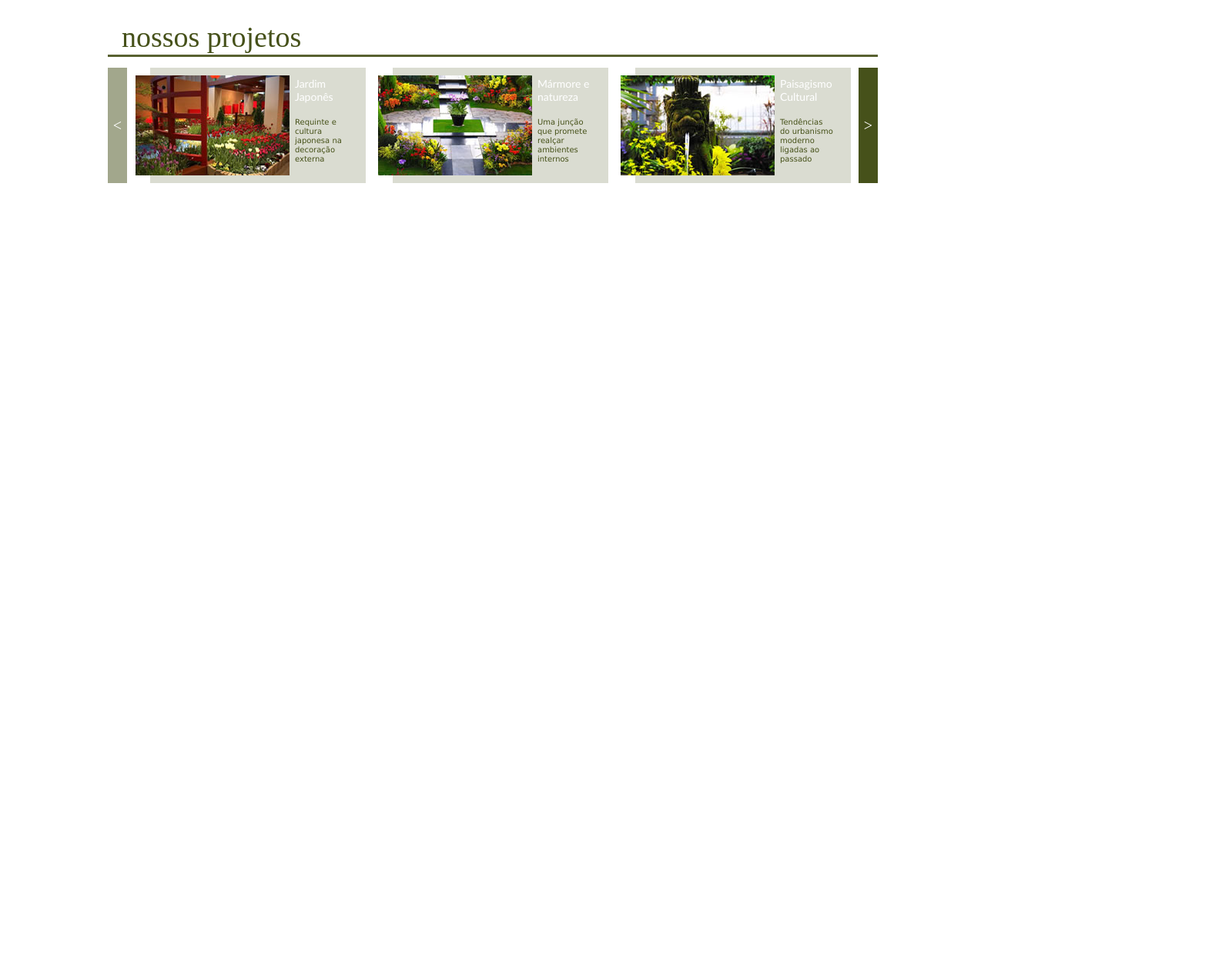
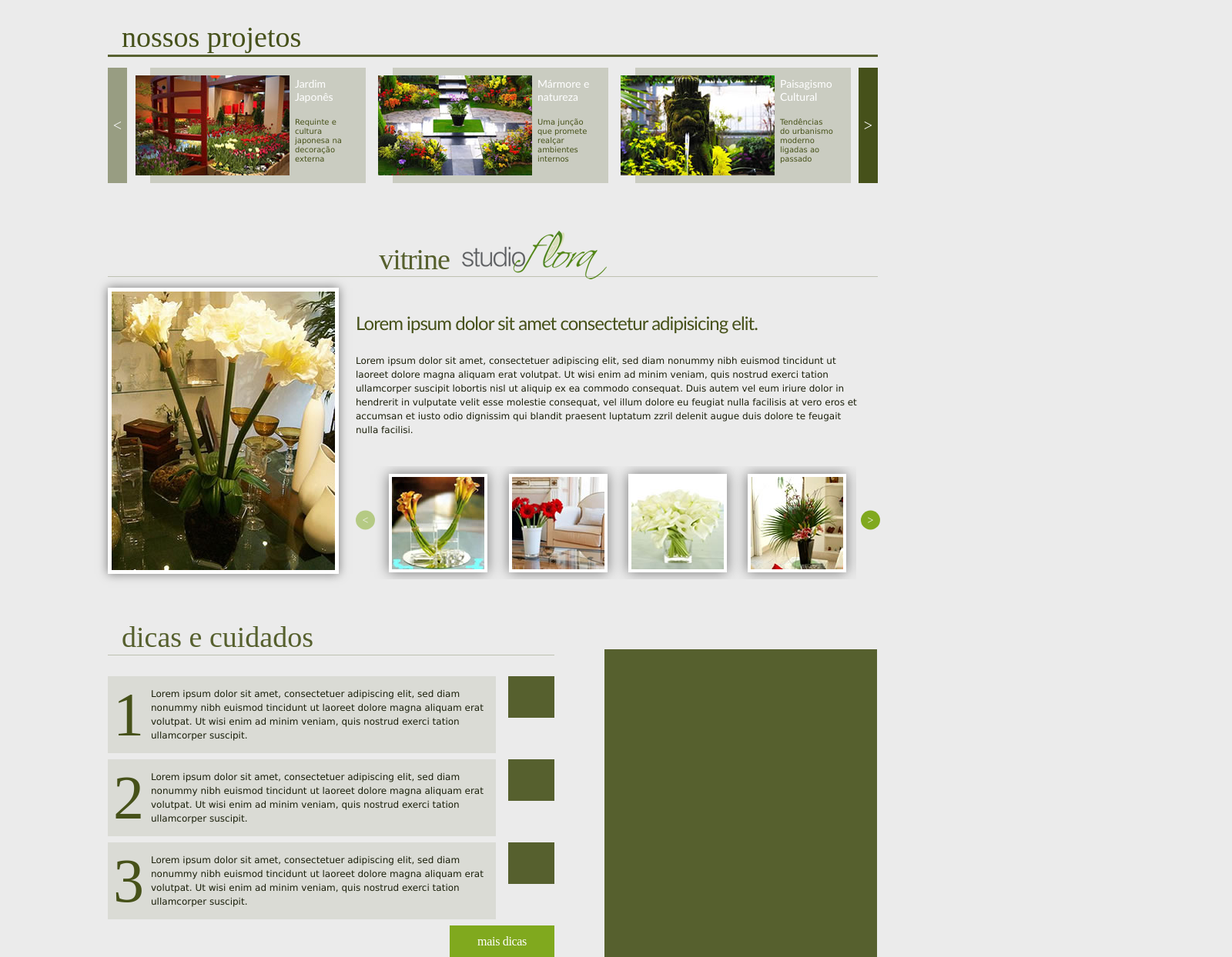
Before and after one commit to efraim-andrade/studio_flora, a plain HTML site: page index.html in a window 1280 px wide. Shown: the part 751-1995 px from the top of the page at 77% size, 1600 px wide, since content can reach past the window. Before the commit the page ends 1051 px from the top, so only its background shows below. Drawn offline with Linux system fonts and the light colour scheme.

Commit message:
Index
Feito a sessão tips,showcase e projects

```diff
--- a/index.html
+++ b/index.html
@@ -14,6 +14,8 @@
     <link rel="stylesheet" href="dist/css/layout/header.css">
     <link rel="stylesheet" href="dist/css/layout/services.css">
     <link rel="stylesheet" href="dist/css/layout/projects.css">
+    <link rel="stylesheet" href="dist/css/layout/showcase.css">
+    <link rel="stylesheet" href="dist/css/layout/tips.css">
     <link rel="stylesheet" href="dist/css/pages/index.css">
 
 </head>
@@ -23,7 +25,10 @@
         <div class="container">
             <div class="top-content">
                 <a class="link" href="javascript:;">
-                    <img class="logo" src="dist/img/logo.png" alt="">
+                    <img class="logo" src="dist/img/logo.png" alt="Logo">
+                    <div class="blur">
+                        <img class="photo" src="dist/img/blur.png" alt="Blur">
+                    </div>
                 </a>
 
                 <ul class="list">
@@ -57,15 +62,15 @@
             <div class="banner">
                 <div class="banner-carousel owl-carousel owl-theme">
                     <div class="item">
-                        <img class="img" src="dist/img/banner.jpg" alt="">
+                        <img class="img" src="dist/img/banner.jpg" alt="Flor Banner">
                     </div>
 
                     <div class="item">
-                        <img class="img" src="dist/img/banner.jpg" alt="">
+                        <img class="img" src="dist/img/banner.jpg" alt="Flor Banner">
                     </div>
 
                     <div class="item">
-                        <img class="img" src="dist/img/banner.jpg" alt="">
+                        <img class="img" src="dist/img/banner.jpg" alt="Flor Banner">
                     </div>
                 </div>
             </div>
@@ -136,7 +141,7 @@
         <div class="owl-carousel owl-theme projects-carousel">
             <div class="item">
                 <article class="project">
-                    <img class="picture" src="dist/img/projects-3.jpg" alt="">
+                    <img class="picture" src="dist/img/projects-3.jpg" alt="Foto Projects">
 
                     <div class="content">
                         <h2 class="title">Jardim Japonês</h2>
@@ -148,7 +153,7 @@
 
             <div class="item">
                 <article class="project">
-                    <img class="picture" src="dist/img/projects-1.jpg" alt="">
+                    <img class="picture" src="dist/img/projects-1.jpg" alt="Foto Projects">
 
                     <div class="content">
                         <h2 class="title">Mármore e natureza</h2>
@@ -160,7 +165,7 @@
 
             <div class="item">
                 <article class="project">
-                    <img class="picture" src="dist/img/projects-2.jpg" alt="">
+                    <img class="picture" src="dist/img/projects-2.jpg" alt="Foto Projects">
 
                     <div class="content">
                         <h2 class="title">Paisagismo Cultural</h2>
@@ -172,7 +177,7 @@
 
             <div class="item">
                 <article class="project">
-                    <img class="picture" src="dist/img/projects-2.jpg" alt="">
+                    <img class="picture" src="dist/img/projects-2.jpg" alt="Foto Projects">
 
                     <div class="content">
                         <h2 class="title">Paisagismo Cultural</h2>
@@ -184,7 +189,7 @@
 
             <div class="item">
                 <article class="project">
-                    <img class="picture" src="dist/img/projects-2.jpg" alt="">
+                    <img class="picture" src="dist/img/projects-2.jpg" alt="Foto Projects">
 
                     <div class="content">
                         <h2 class="title">Paisagismo Cultural</h2>
@@ -192,6 +197,113 @@
                         <p class="text">Tendências do urbanismo moderno ligadas ao passado</p>
                     </div>
                 </article>
+            </div>
+        </div>
+    </section>
+
+    <section class="showcase mini-container">
+        <div class="top">
+            <h1 class="title">vitrine</h1>
+
+            <img class="logo" src="dist/img/logo-vitrine.png" alt="Vitrine Logo">
+        </div>
+
+        <article class="content">
+            <img class="cover" src="dist/img/vitrine.jpg" alt="Vitrine Capa">
+
+            <div class="right">
+                <h1 class="title">Lorem ipsum dolor sit amet consectetur adipisicing elit.</h1>
+
+                <p class="description">
+                    Lorem ipsum dolor sit amet, consectetuer adipiscing elit, sed diam nonummy nibh euismod tincidunt ut laoreet dolore magna
+                    aliquam erat volutpat. Ut wisi enim ad minim veniam, quis nostrud exerci tation ullamcorper suscipit lobortis nisl ut aliquip
+                    ex ea commodo consequat. Duis autem vel eum iriure dolor in hendrerit in vulputate velit esse molestie consequat, vel illum
+                    dolore eu feugiat nulla facilisis at vero eros et accumsan et iusto odio dignissim qui blandit praesent luptatum zzril delenit
+                    augue duis dolore te feugait nulla facilisi.
+                </p>
+
+                <div class="vitrine-carousel owl-carousel owl-theme">
+                    <div class="item">
+                        <img class="picture" src="dist/img/vitrine-flor.jpg" alt="Vitrine Flor">
+                    </div>
+
+                    <div class="item">
+                        <img class="picture" src="dist/img/vitrine-flor2.jpg" alt="Vitrine Flor">
+                    </div>
+
+                    <div class="item">
+                        <img class="picture" src="dist/img/vitrine-flor3.jpg" alt="Vitrine Flor">
+                    </div>
+
+                    <div class="item">
+                        <img class="picture" src="dist/img/vitrine-flor4.jpg" alt="Vitrine Flor">
+                    </div>
+
+                    <div class="item">
+                        <img class="picture" src="dist/img/vitrine-flor4.jpg" alt="Vitrine Flor">
+                    </div>
+                </div>
+            </div>
+
+        </article>
+    </section>
+
+    <section class="tips mini-container">
+        <div class="left">
+            <h1 class="title">dicas e cuidados</h1>
+
+            <ol class="list">
+                <li class="item">
+                    <div class="content">
+                        <span class="number">1</span>
+
+                        <p class="description">
+                            Lorem ipsum dolor sit amet, consectetuer adipiscing elit, sed diam nonummy nibh euismod tincidunt ut laoreet dolore magna
+                            aliquam erat volutpat. Ut wisi enim ad minim veniam, quis nostrud exerci tation ullamcorper suscipit.
+                        </p>
+                    </div>
+
+                    <div class="facebook"></div>
+                </li>
+
+
+                <li class="item">
+                    <div class="content">
+                        <span class="number">2</span>
+
+                        <p class="description">
+                            Lorem ipsum dolor sit amet, consectetuer adipiscing elit, sed diam nonummy nibh euismod tincidunt ut laoreet dolore magna
+                            aliquam erat volutpat. Ut wisi enim ad minim veniam, quis nostrud exerci tation ullamcorper suscipit.
+                        </p>
+                    </div>
+
+                    <div class="facebook"></div>
+                </li>
+
+                <li class="item">
+                    <div class="content">
+                        <span class="number">3</span>
+
+                        <p class="description">
+                            Lorem ipsum dolor sit amet, consectetuer adipiscing elit, sed diam nonummy nibh euismod tincidunt ut laoreet dolore magna
+                            aliquam erat volutpat. Ut wisi enim ad minim veniam, quis nostrud exerci tation ullamcorper suscipit.
+                        </p>
+                    </div>
+
+                    <div class="facebook"></div>
+                </li>
+            </ol>
+
+            <button class="btn">
+                <a class="link" href="javascript:;">
+                    mais dicas
+                </a>
+            </button>
+        </div>
+
+        <div class="right">
+            <div class="facebox">
+
             </div>
         </div>
     </section>
```
Also changed, not shown: dist/css/layout/header.css, dist/css/layout/showcase.css (added), dist/css/layout/tips.css (added), dist/css/pages/index.css, dist/img/blur.png (added), dist/img/logo-vitrine.png (added), dist/img/vitrine-flor.jpg (added), dist/img/vitrine-flor2.jpg (added), dist/img/vitrine-flor3.jpg (added), dist/img/vitrine-flor4.jpg (added), dist/img/vitrine.jpg (added), dist/js/index/carousels.js.
